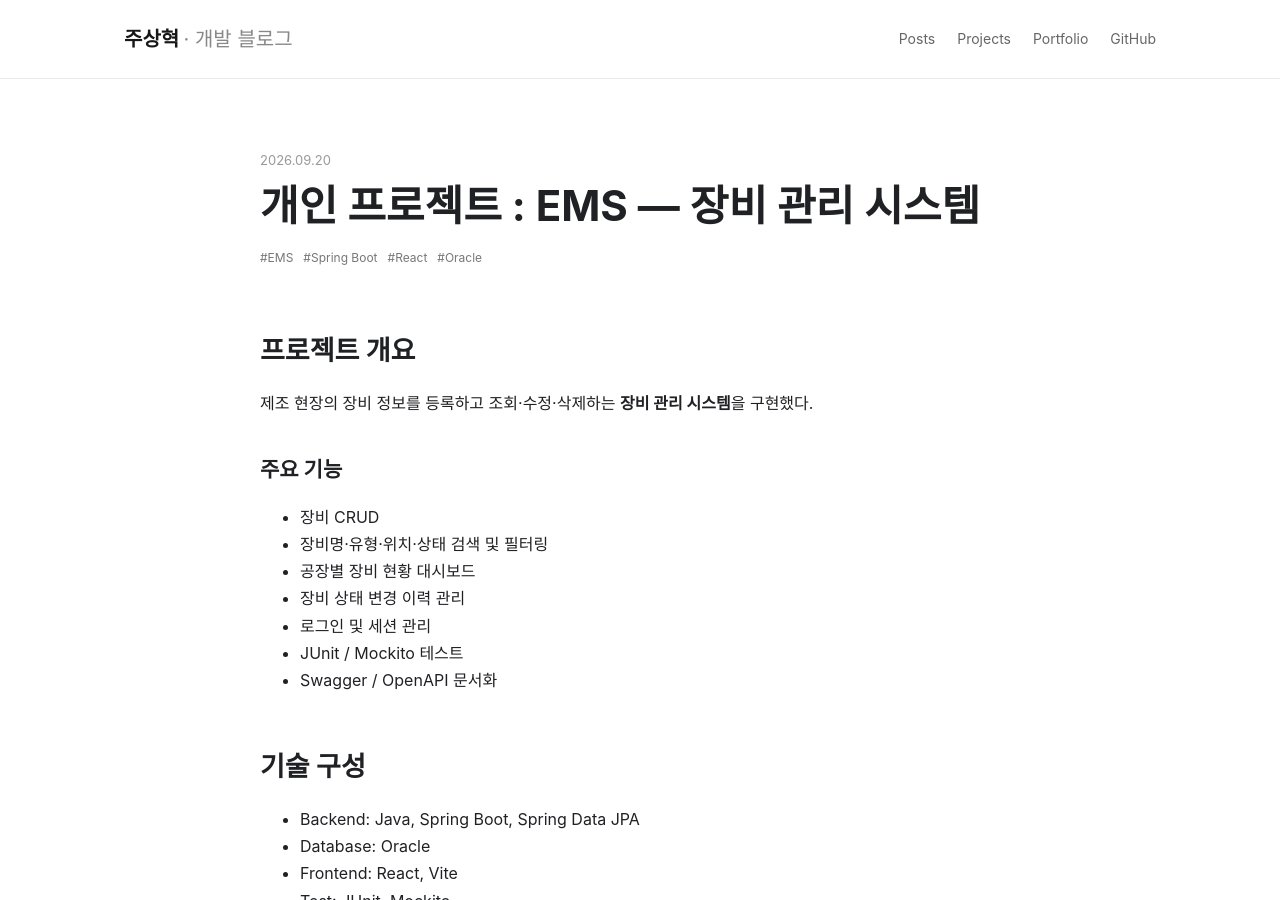
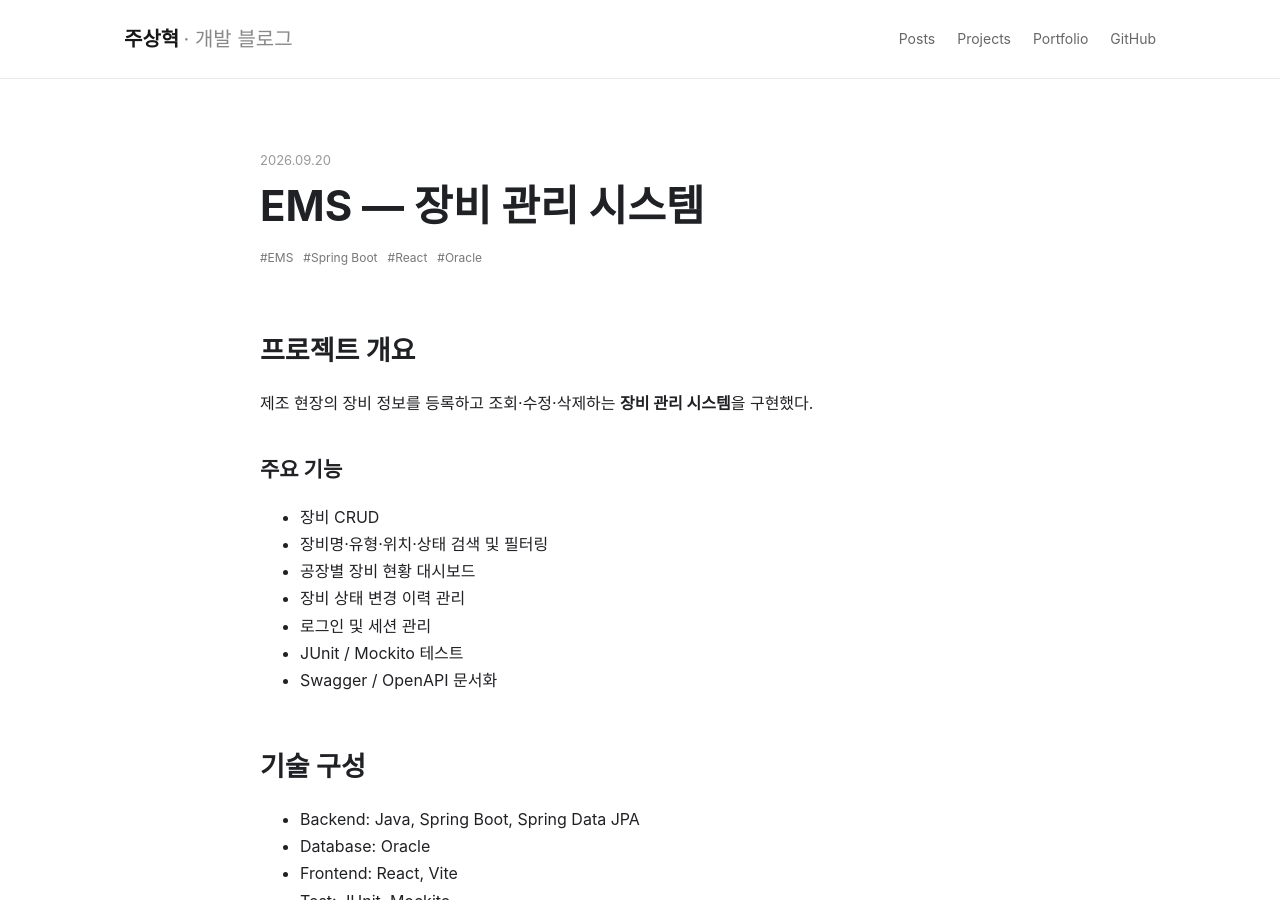
Before and after one commit to zuzusnasna/zuzusnasna.github.io, a Jekyll site: the page built from _posts/2026-09-20-personal-ems.md, in a window 1280 px wide and 900 px high. Built offline with Jekyll 4.4.1, drawn with Linux system fonts in a browser that asks for light colours.

Commit message:
ui: remove project labels from post headings

```diff
--- a/_layouts/post.html
+++ b/_layouts/post.html
@@ -3,7 +3,8 @@ layout: default
 ---
 <article class="post-detail">
   <div class="post-date">{{ page.date | date: "%Y.%m.%d" }}</div>
-  <h1>{{ page.title }}</h1>
+  {% assign display_title = page.title | remove_first: '개인 프로젝트 : ' | remove_first: '팀 프로젝트 : ' | remove_first: '설계 : ' %}
+  <h1>{{ display_title }}</h1>
   <div class="post-tags">{% for tag in page.tags %}<a href="{{ '/' | relative_url }}?tag={{ tag | slugify }}">#{{ tag }}</a>{% endfor %}</div>
   <div class="post-content">{{ content }}</div>
 </article>
```
